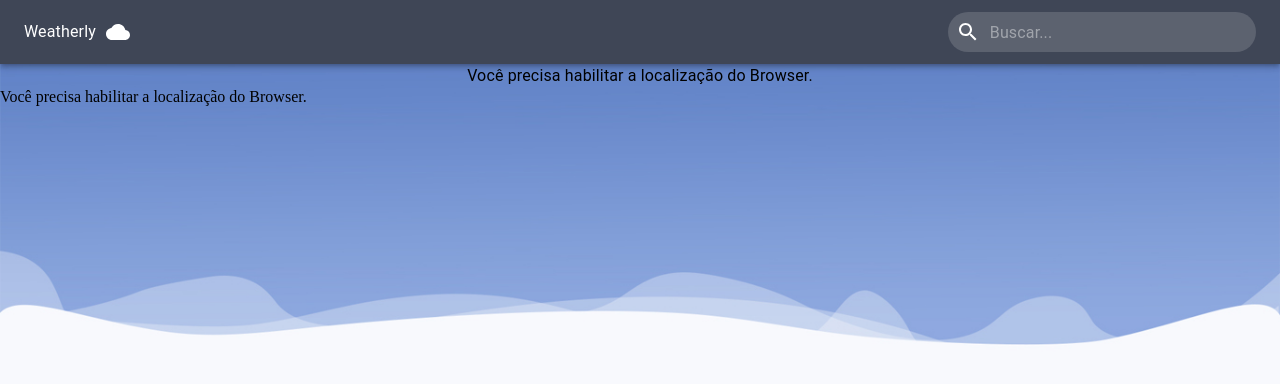
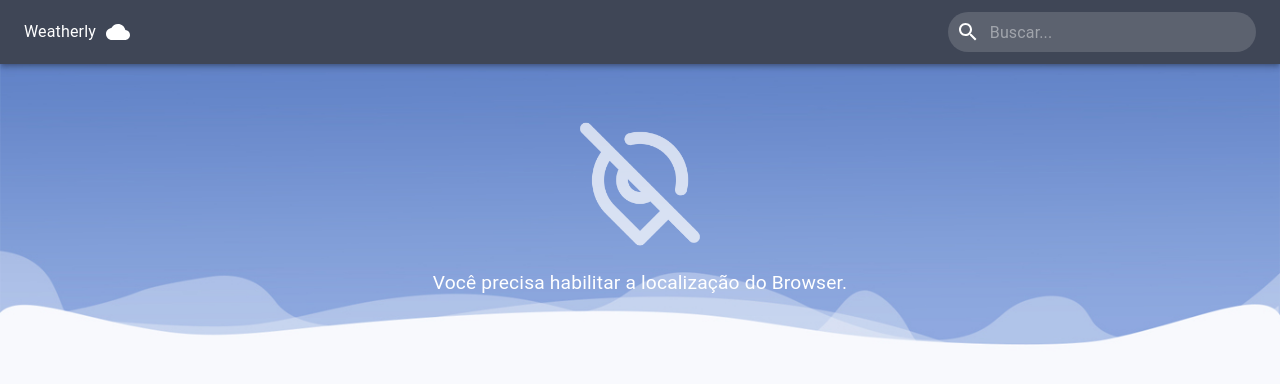
Before and after one commit to El-Raptor/react-weather-api, a React (Create React App) app: page / in a window 1280 px wide. Shown: the top 384 px of the page. Built offline with nearby package versions, Linux system fonts and the light colour scheme; no server answers.

Commit message:
últimos toques

```diff
--- a/src/App.jsx
+++ b/src/App.jsx
@@ -14,12 +14,11 @@ function App() {
 
   return (
     <Fragment>
-
-        <Grid direction='column' container item >
-          <Header handleLoc={change} />
-          <Weather city={city} />
-          <Forecast city={city} />
-        </Grid>
+      <Grid style={{ minHeight: '100%' }} direction="column" container item>
+        <Header handleLoc={change} />
+        <Weather city={city} />
+        <Forecast city={city} />
+      </Grid>
 
       <GlobalStyles />
     </Fragment>
--- a/src/Components/Card/WeatherCard.jsx
+++ b/src/Components/Card/WeatherCard.jsx
@@ -13,7 +13,7 @@ const useStyles = makeStyles({
     fontSize: 20,
   },
   pos: {
-    fontSize: 15,
+    fontSize: 13,
   },
   tempMax: {
     fontSize: 30,
--- a/src/Content/Forecast/Forecast.jsx
+++ b/src/Content/Forecast/Forecast.jsx
@@ -60,10 +60,10 @@ const Forecast = (props) => {
 
   if (!location) {
     return (
-      <Fragment>Você precisa habilitar a localização do Browser.</Fragment>
+      <Fragment></Fragment>
     );
   } else if (!forecast) {
-    return <Fragment>Carregando a previsão...</Fragment>;
+    return <Fragment></Fragment>;
   } else {
     return (
       <Fragment>
--- a/src/Content/Weather/Weather.jsx
+++ b/src/Content/Weather/Weather.jsx
@@ -56,7 +56,11 @@ const Weather = (props) => {
   if (!location) {
     return (
       <>
-        <StyledDiv >
+        <StyledDiv>
+          <img
+            src={require("../../Assets/Images/Others/no-location.png")}
+            alt="localização desabilitada"
+          />
           <Typography>
             Você precisa habilitar a localização do Browser.
           </Typography>
@@ -64,7 +68,13 @@ const Weather = (props) => {
       </>
     );
   } else if (!weather) {
-    return <>Carregando o clima...</>;
+    return (
+      <>
+        <StyledDiv>
+          <Typography>Carregando o clima...</Typography>
+        </StyledDiv>
+      </>
+    );
   } else {
     return (
       <Fragment>
--- a/src/Content/Weather/styles.js
+++ b/src/Content/Weather/styles.js
@@ -67,8 +67,18 @@ export const StyledBox = styled(Box)`
 
 export const StyledDiv = styled.div`
     display: flex;
+    flex-direction: column;
     justify-content: center;
     align-items: center;
 
-    height: 100%;
+    margin-top: 3em;
+
+    > img {
+        width: 9em;
+        opacity: .7;
+    }
+    > p {margin-top: 0.7em;
+        color: white;
+        font-size: 1.2em;
+    }
 `;
--- a/src/Styles/GlobalStyles.js
+++ b/src/Styles/GlobalStyles.js
@@ -5,7 +5,7 @@ export default createGlobalStyle`
   body {
       margin: 0;
       background-image: url(${img});
+      background-size: cover;
       background-repeat: no-repeat;
-      background-size: cover;
   }
 `;
```
Also changed, not shown: src/Assets/Images/Others/no-location.png (added).
